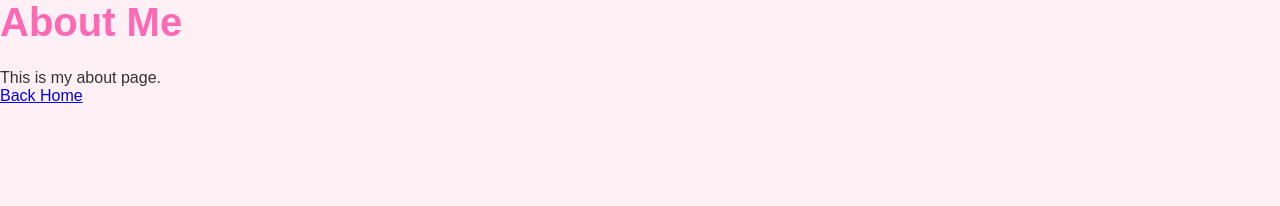
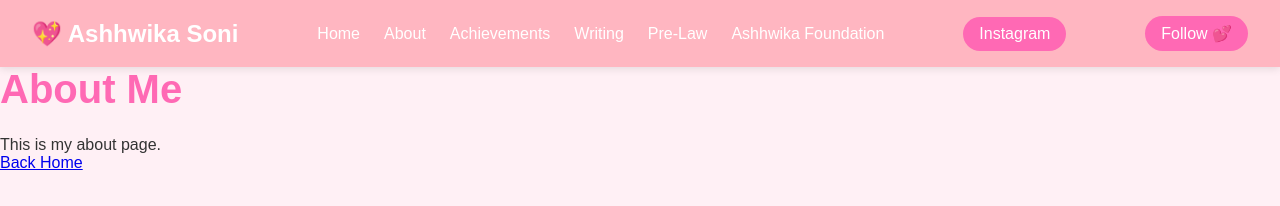
Before and after one commit to Ashhwika/Website, a plain HTML site: page about.html in a window 1280 px wide. Drawn offline with Linux system fonts and the light colour scheme.

Commit message:
Update about.html

```diff
--- a/about.html
+++ b/about.html
@@ -4,6 +4,22 @@
   <title>About</title>
   <link rel="stylesheet" href="style.css">
 </head>
+
+    <header>
+    <nav class="navbar">
+      <div class="logo">💖 Ashhwika Soni</div>
+      <ul class="nav-links">
+   <li><a href="index.html">Home</a></li>
+   <li><a href="about.html">About</a></li>
+  <li><a href="achievements.html">Achievements</a></li>
+  <li><a href="writing.html">Writing</a></li>
+   <li><a href="Pre-Law.html">Pre-Law</a></li>
+   <li><a href="AshhwikaFoundation.html">Ashhwika Foundation</a></li>
+      </ul>
+       <a class="insta-btn" href="#">Instagram</a>
+      <a href="https://instagram.com/ashhwika" target="_blank" class="insta-btn">Follow 💕</a>
+    </nav>
+  </header>
 
 <body>
   <h1>About Me</h1>
```
